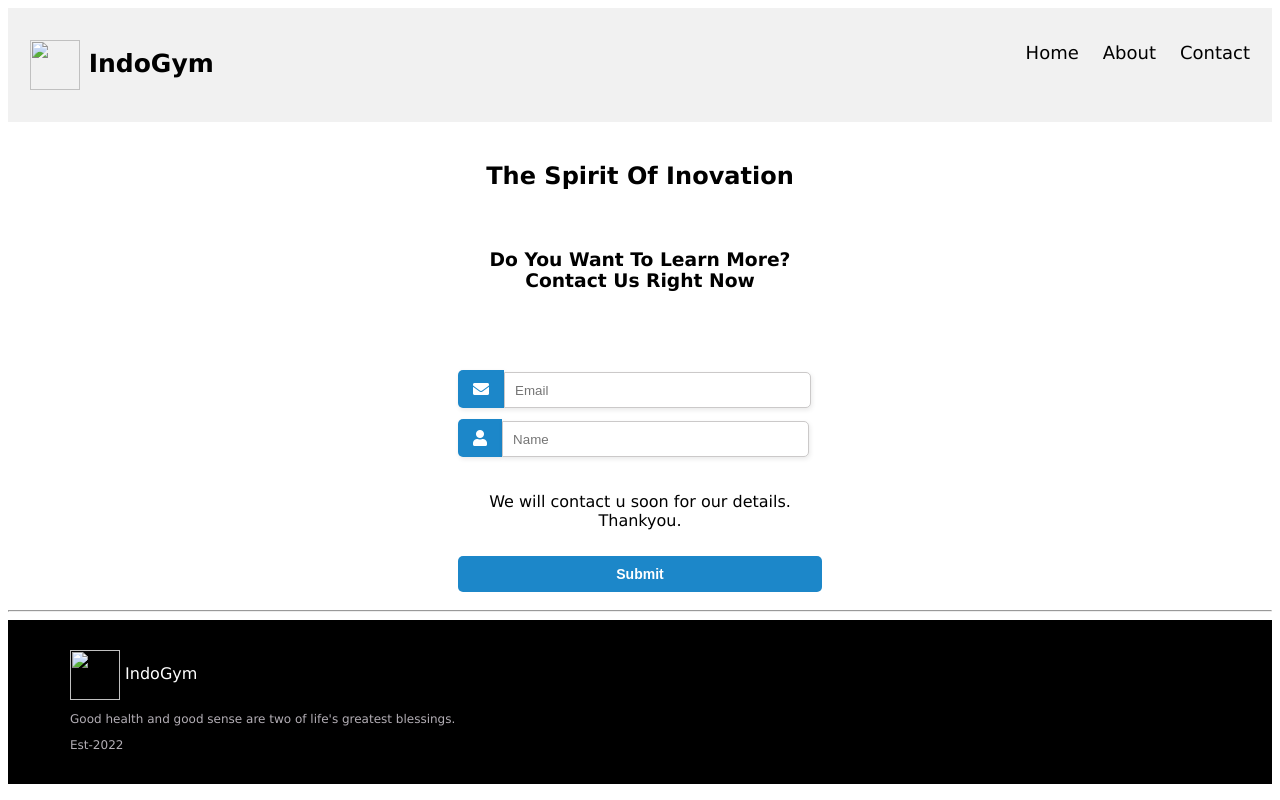
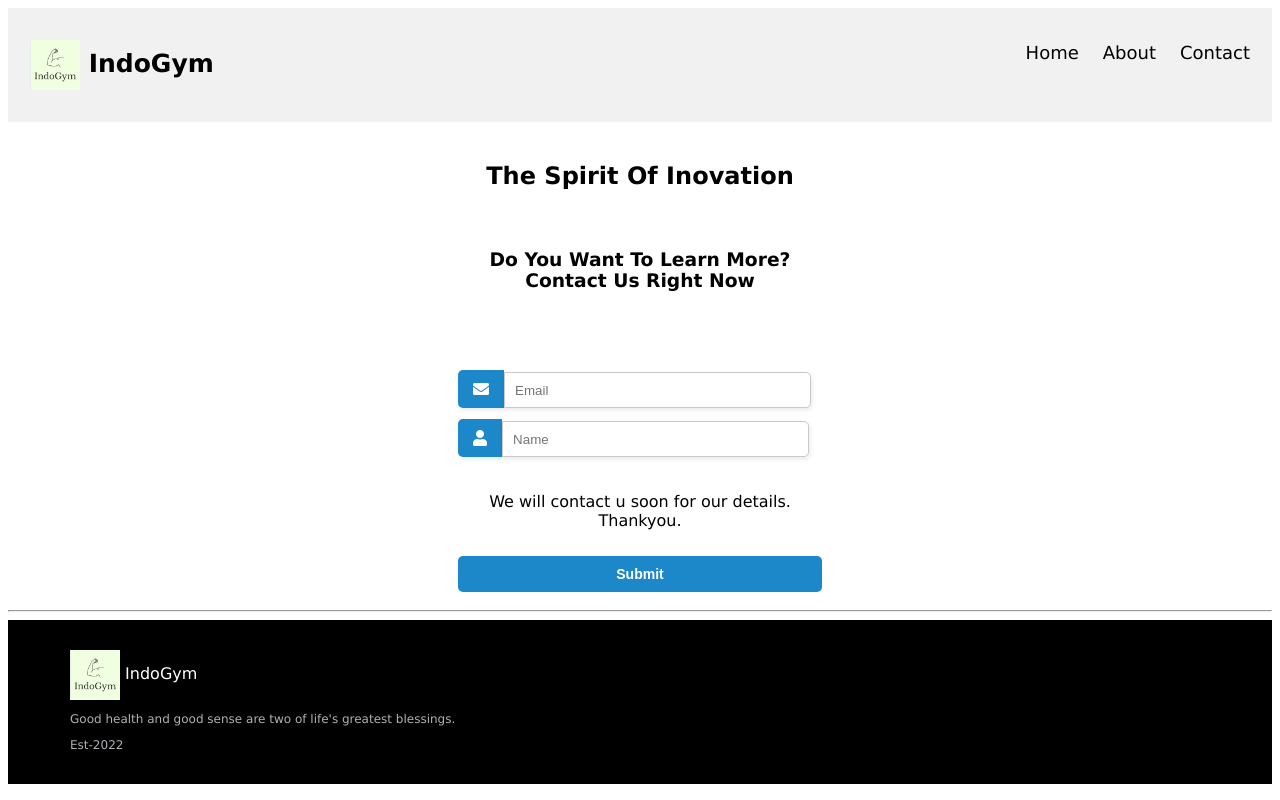
Before and after one commit to kennynataniel/prograte.github.io, a plain HTML site: page contact.html in a window 1280 px wide. Drawn offline with Linux system fonts and the light colour scheme.

Commit message:
Update contact.html

```diff
--- a/contact.html
+++ b/contact.html
@@ -6,14 +6,14 @@
     <link rel="stylesheet" href="responsive.css">
     <link href="https://fonts.googleapis.com/css?family=Roboto:300,400,500,700" rel="stylesheet">
     <link rel="stylesheet" href="https://use.fontawesome.com/releases/v5.4.1/css/all.css" integrity="sha384-5sAR7xN1Nv6T6+dT2mhtzEpVJvfS3NScPQTrOxhwjIuvcA67KV2R5Jz6kr4abQsz" crossorigin="anonymous">
-    <link rel="icon" href="assets/logo.png">
+    <link rel="icon" href="logo.png">
     <title>IndoGym - Best Gym in Indonesia</title>
 </head>
 <body>
 
     <div class="header">
         <a href="#default" class="logo">
-          <img src="assets/logo.png" alt=""> IndoGym
+          <img src="logo.png" alt=""> IndoGym
         </a>
         <div class="header-right">
           <a href="index.html">Home</a>
@@ -47,7 +47,7 @@
 
     <footer>
         <div class="container">
-          <img src="assets/logo.png"> <span class="fotter-indogym">IndoGym</span>
+          <img src="logo.png"> <span class="fotter-indogym">IndoGym</span>
           <p>Good health and good sense are two of life's greatest blessings.</p>
           <p>Est-2022</p>
         </div>
```
